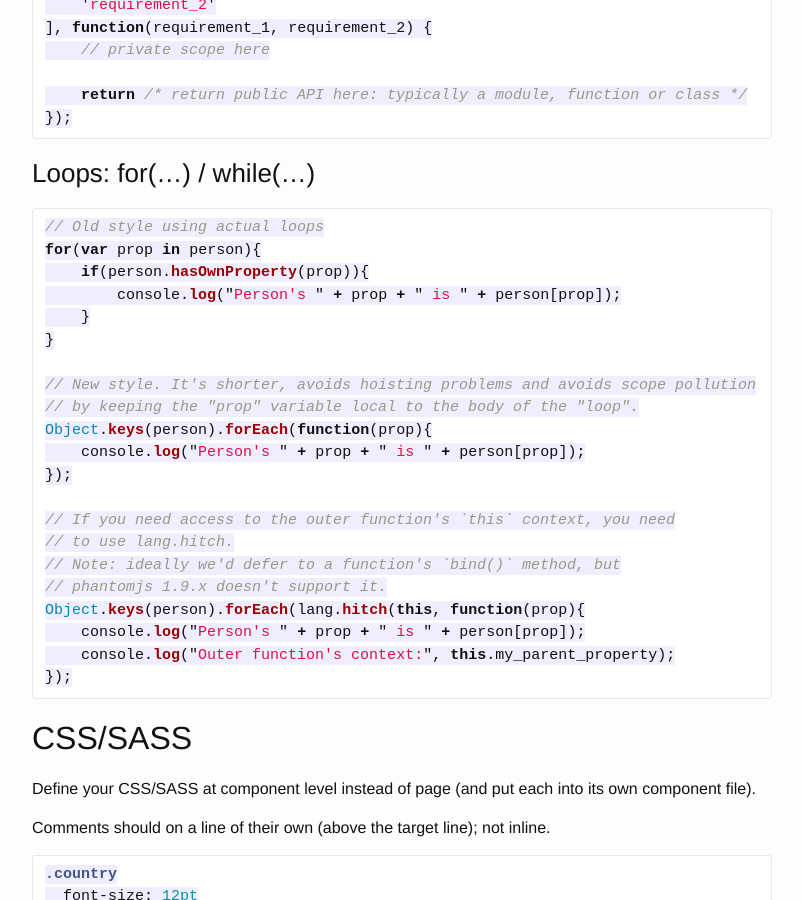
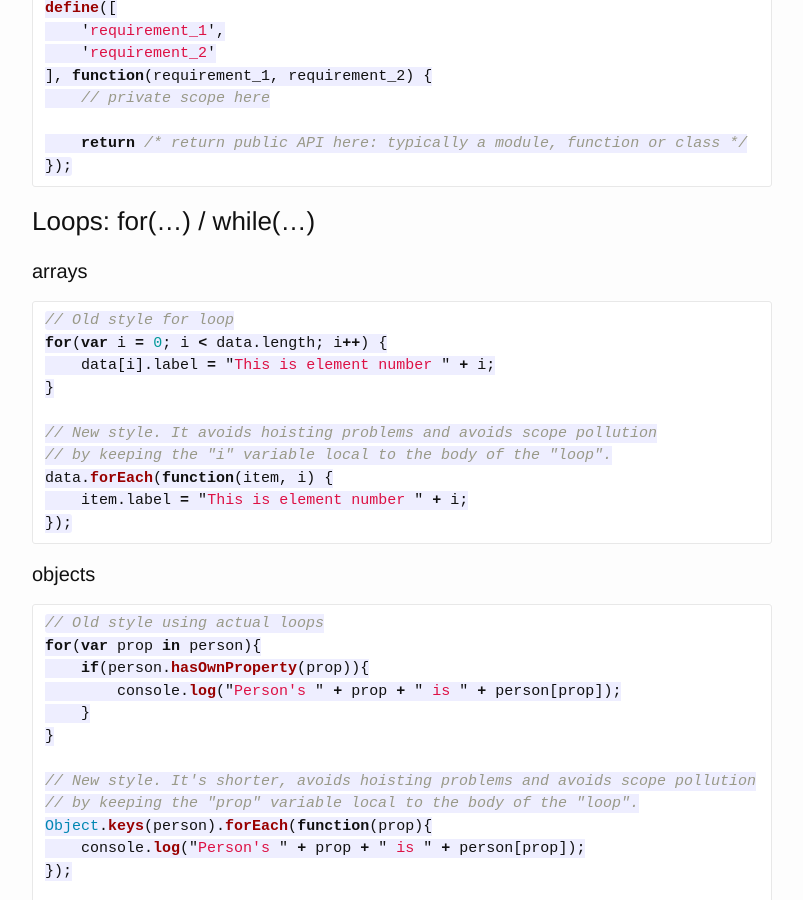
Before and after one commit to fieldaware/style-guide, a Jekyll site: the page built from frontend.md, in a window 1280 px wide and 900 px high, scrolled down 2008 px. Shown: the whole window, without its empty margins (238-1041 px from the left). Built offline with Jekyll 4.4.1, drawn with Linux system fonts in a browser that asks for light colours; nearby versions of some CDN libraries; Markdown is read by kramdown in place of the engine named in the settings.

Commit message:
Separate array/object property loop examples

````diff
--- a/frontend.md
+++ b/frontend.md
@@ -70,6 +70,23 @@ define([
 ```
 
 ### Loops: for(...) / while(...)
+
+#### arrays
+
+```javascript
+// Old style for loop
+for(var i = 0; i < data.length; i++) {
+    data[i].label = "This is element number " + i;
+}
+
+// New style. It avoids hoisting problems and avoids scope pollution
+// by keeping the "i" variable local to the body of the "loop".
+data.forEach(function(item, i) {
+    item.label = "This is element number " + i;
+});
+```
+
+#### objects
 
 ```javascript
 // Old style using actual loops
````
